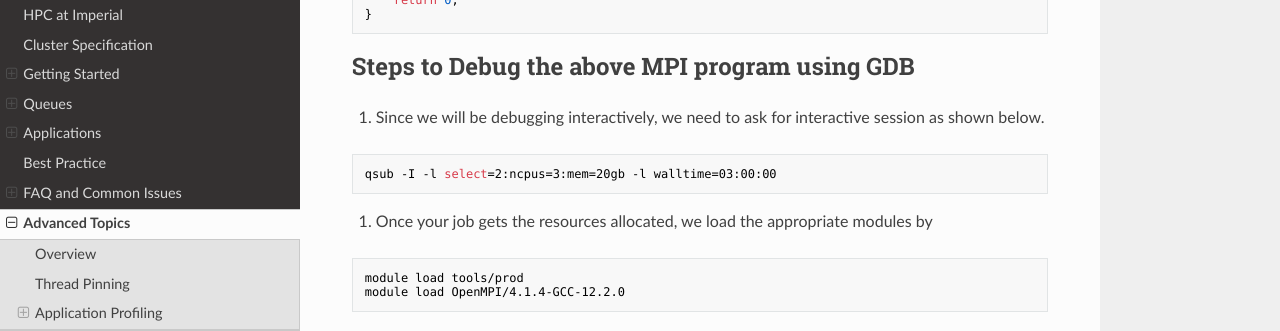
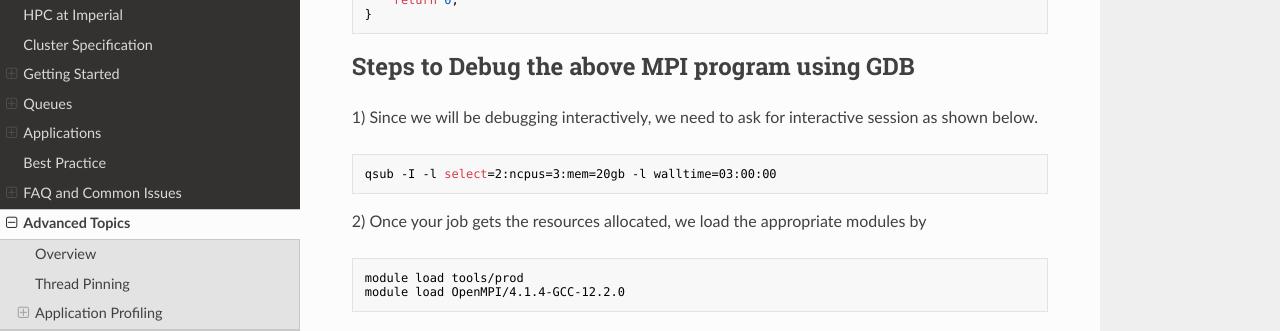
Before and after one commit to ImperialCollegeLondon/icl-rcs-user-guide, an MkDocs documentation site: the page built from docs/hpc/advanced/debugging_mpi_programs/gdb_mpi_debug.md, in a window 1280 px wide and 900 px high, scrolled down 1459 px. Shown: the part 150-481 px from the top of the window. Built offline with MkDocs 1.6.1, drawn with Linux system fonts in a browser that asks for light colours; nearby versions of some CDN libraries.

Commit message:
Changed syntax of point 1 and 2

````diff
--- a/docs/hpc/advanced/debugging_mpi_programs/gdb_mpi_debug.md
+++ b/docs/hpc/advanced/debugging_mpi_programs/gdb_mpi_debug.md
@@ -57,13 +57,13 @@ int main(int argc, char** argv) {
 
 ## Steps to Debug the above MPI program using GDB
 
-1. Since we will be debugging interactively, we need to ask for interactive session as shown below.
+1) Since we will be debugging interactively, we need to ask for interactive session as shown below.
 
 ```bash
 qsub -I -l select=2:ncpus=3:mem=20gb -l walltime=03:00:00
 ```
 
-2. Once your job gets the resources allocated, we load the appropriate modules by
+2) Once your job gets the resources allocated, we load the appropriate modules by
 
 ```bash
 module load tools/prod
````
